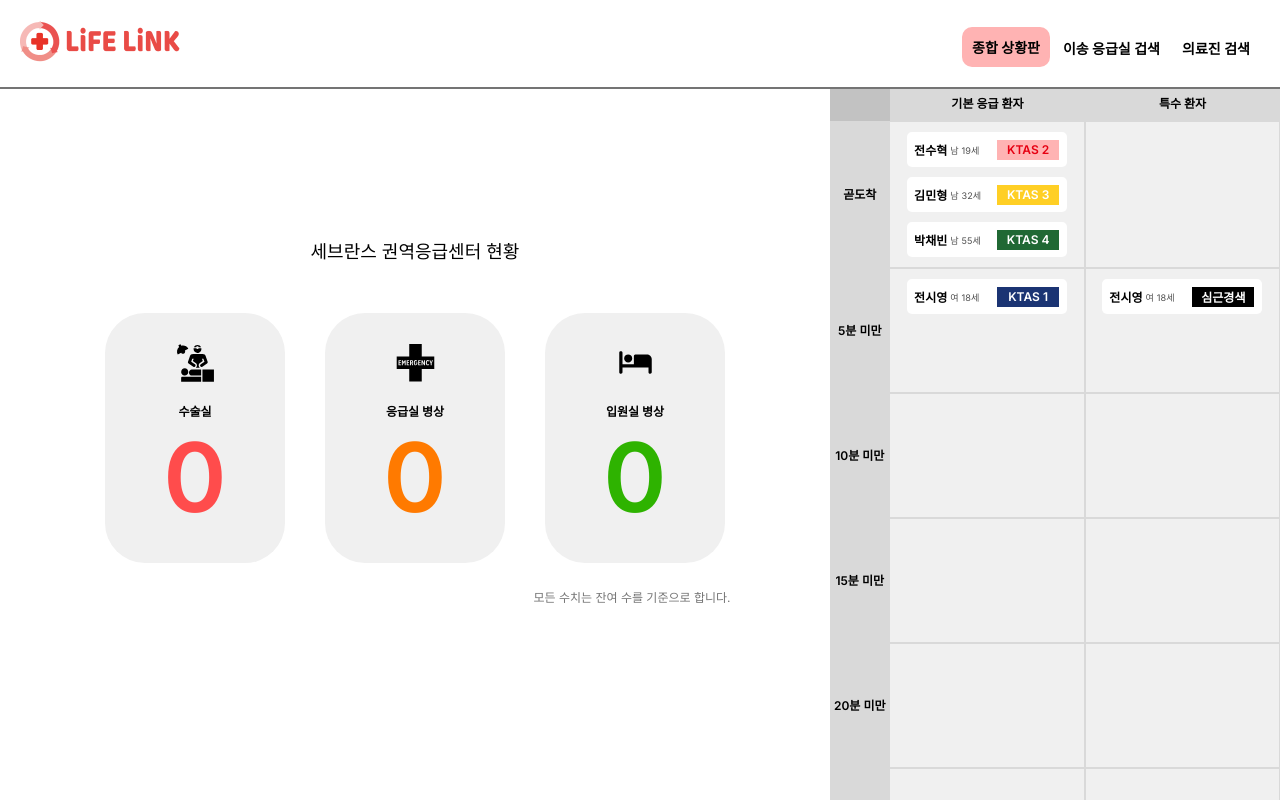
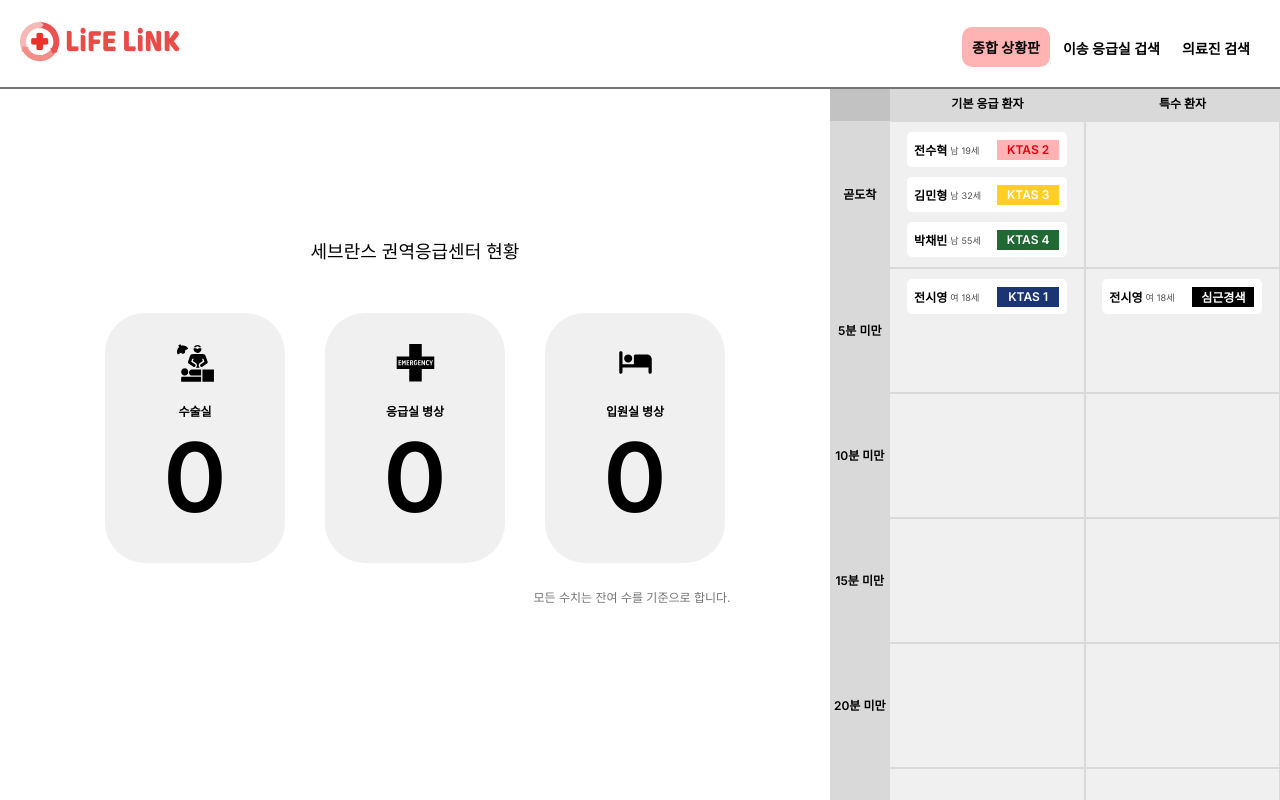
Before and after one commit to ywj0212/yonsei-lifelink-hospital, a React (Create React App) app: page /totalpage in a window 1280 px wide. Shown: the top 800 px of the page. Built offline with nearby package versions, Linux system fonts and the light colour scheme; no server answers; a web font is replaced by a local one.

Commit message:
Change TotalPage.js
GET API 'myinfo'

```diff
--- a/src/routes/HospitalPage.js
+++ b/src/routes/HospitalPage.js
@@ -3,24 +3,11 @@ import style1 from "./Hospital.module.css";
 import HospitalCard from "../components/HospitalCard.js";
 import EmrgPatientStack from "../components/EmrgPatientStack";
 import { useState } from "react";
-import { useEffect } from "react";
 import { FontAwesomeIcon } from "@fortawesome/react-fontawesome";
 import { faMagnifyingGlass } from "@fortawesome/free-solid-svg-icons";
 
 const HospitalPage = () => {
   const [name, setName] = useState("");
-  const [loading, setLoading] = useState(true);
-  useEffect(() => {
-    const requestOptions = {
-      method: "GET",
-      redirect: "follow",
-    };
-
-    fetch("https://lifelink-api.mirix.kr/web/myinfo/0/", requestOptions)
-      .then((response) => response.json())
-      .then((result) => console.log(result))
-      .catch((error) => console.log("error".error));
-  }, []);
 
   const onNameChange = (event) => {
     console.log(event.target.value);
--- a/src/routes/TotalPage.js
+++ b/src/routes/TotalPage.js
@@ -1,13 +1,53 @@
 import { Link } from "react-router-dom";
 import style1 from "./TotalPage.module.css";
-import { useState } from "react";
+import { useState, useEffect } from "react";
 import EmrgPatientStack from "../components/EmrgPatientStack";
 
 const TotalPage = () => {
   const [surgeryRoom, setSurgeryRoom] = useState(0);
   const [emrBed, setEmrBed] = useState(0);
   const [hospBed, setHospBed] = useState(0);
+  const [congestion, setCongestion] = useState([]);
   const [hospitalName, setHospialName] = useState("세브란스 권역응급센터");
+  const getStylesBasedOnValue = (value) => {
+    if (value === 0) {
+      return {
+        color: "var(--color-limegreen-100)",
+      };
+    } else if (value === 1) {
+      return {
+        color: "var(--color-darkorange",
+      };
+    } else if (value === 3) {
+      return {
+        color: "var(--color-pink",
+      };
+    } else {
+      return {
+        color: "black",
+      };
+    }
+  };
+  useEffect(() => {
+    const requestOptions = {
+      method: "GET",
+      redirect: "follow",
+    };
+
+    fetch("https://lifelink-api.mirix.kr/web/myinfo/0/", requestOptions)
+      .then((response) => response.json())
+      .then((result) => {
+        setSurgeryRoom(result.opBedRemaing);
+        setEmrBed(result.emBedRemaining);
+        setHospBed(result.icuBedRemaining);
+        setCongestion([
+          result.emBedCongestion,
+          result.icuBedCongesiton,
+          result.opBedCongestion,
+        ]);
+      })
+      .catch((error) => console.log("error".error));
+  }, []);
 
   return (
     <div className={style1.totalpage}>
@@ -36,7 +76,11 @@ const TotalPage = () => {
                 src="/medicaliconisurgery.svg"
               />
               <div className={style1.total_current_surgery_title}>수술실</div>
-              <div className={style1.total_current_surgery_num}>
+              <div
+                className={`${style1.total_current_num} ${getStylesBasedOnValue(
+                  congestion[2]
+                )}`}
+              >
                 {surgeryRoom}
               </div>
             </div>
@@ -49,7 +93,13 @@ const TotalPage = () => {
               <div className={style1.total_current_emrBed_title}>
                 응급실 병상
               </div>
-              <div className={style1.total_current_emrBed_num}>{emrBed}</div>
+              <div
+                className={`${style1.total_current_num} ${getStylesBasedOnValue(
+                  congestion[0]
+                )}`}
+              >
+                {emrBed}
+              </div>
             </div>
             <div className={style1.total_current_hospBed}>
               <img
@@ -60,7 +110,13 @@ const TotalPage = () => {
               <div className={style1.total_current_hospBed_title}>
                 입원실 병상
               </div>
-              <div className={style1.total_current_hospBed_num}>{hospBed}</div>
+              <div
+                className={`${style1.total_current_num} ${getStylesBasedOnValue(
+                  congestion[1]
+                )}`}
+              >
+                {hospBed}
+              </div>
             </div>
           </div>
           <div className={style1.notification}>
--- a/src/routes/TotalPage.module.css
+++ b/src/routes/TotalPage.module.css
@@ -126,23 +126,12 @@
   position: relative;
   top: 50px;
 }
-.total_current_emrBed_num,
-.total_current_surgery_num,
-.total_current_hospBed_num {
+.total_current_num {
   font-weight: 600;
   display: inline-block;
   font-size: var(--font-size-80xl);
   position: relative;
   top: 50px;
-}
-.total_current_emrBed_num {
-  color: var(--color-darkorange);
-}
-.total_current_hospBed_num {
-  color: var(--color-limegreen-100);
-}
-.total_current_surgery_num {
-  color: var(--color-pink);
 }
 .notification {
   color: var(--color-dimgray);
@@ -150,57 +139,3 @@
   position: relative;
   left: 217px;
 }
-.emr_pati_stack {
-  position: relative;
-  right: 0px;
-  width: 450px;
-}
-.emr_pati_stack_frame {
-  display: flex;
-  flex-direction: column;
-  height: 100%;
-}
-.emr_pati_stack_frame_top {
-  display: flex;
-  width: 450px;
-  flex-direction: row;
-}
-.frame_timeline {
-  width: 60px;
-  height: 34px;
-  background-color: var(--color-silver-100);
-}
-.frame_nor_emi_pati,
-.frame_spe_emi_pati {
-  width: 195px;
-  height: 34px;
-  background-color: var(--color-gainsboro);
-  display: flex;
-  justify-content: center;
-  align-items: center;
-  line-height: 18px;
-  font-weight: 600;
-}
-.emr_pati_stack_frame_bottom {
-  height: 800px;
-  background-color: var(--color-whitesmoke-100);
-}
-.eps_timeline {
-  display: flex;
-  flex-direction: row;
-  height: 100px;
-}
-.eps_timeline div:first-child {
-  background-color: var(--color-gainsboro);
-  width: 60px;
-  display: flex;
-  line-height: 18px;
-  font-weight: 600;
-  justify-content: center;
-  align-items: center;
-}
-.eps_timeline div:nth-child(2),
-.eps_timeline div:nth-child(3) {
-  width: 195px;
-  border: 0.5px solid var(--color-gainsboro);
-}
```
